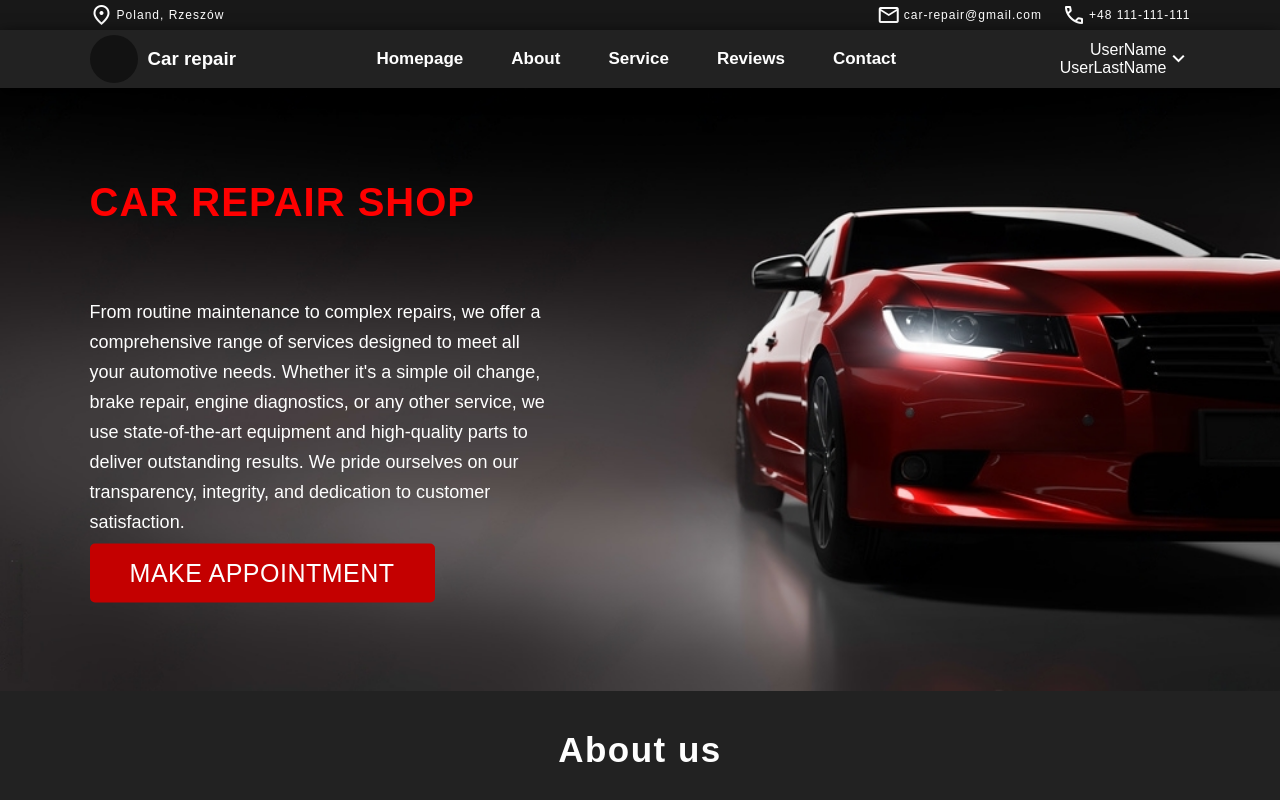
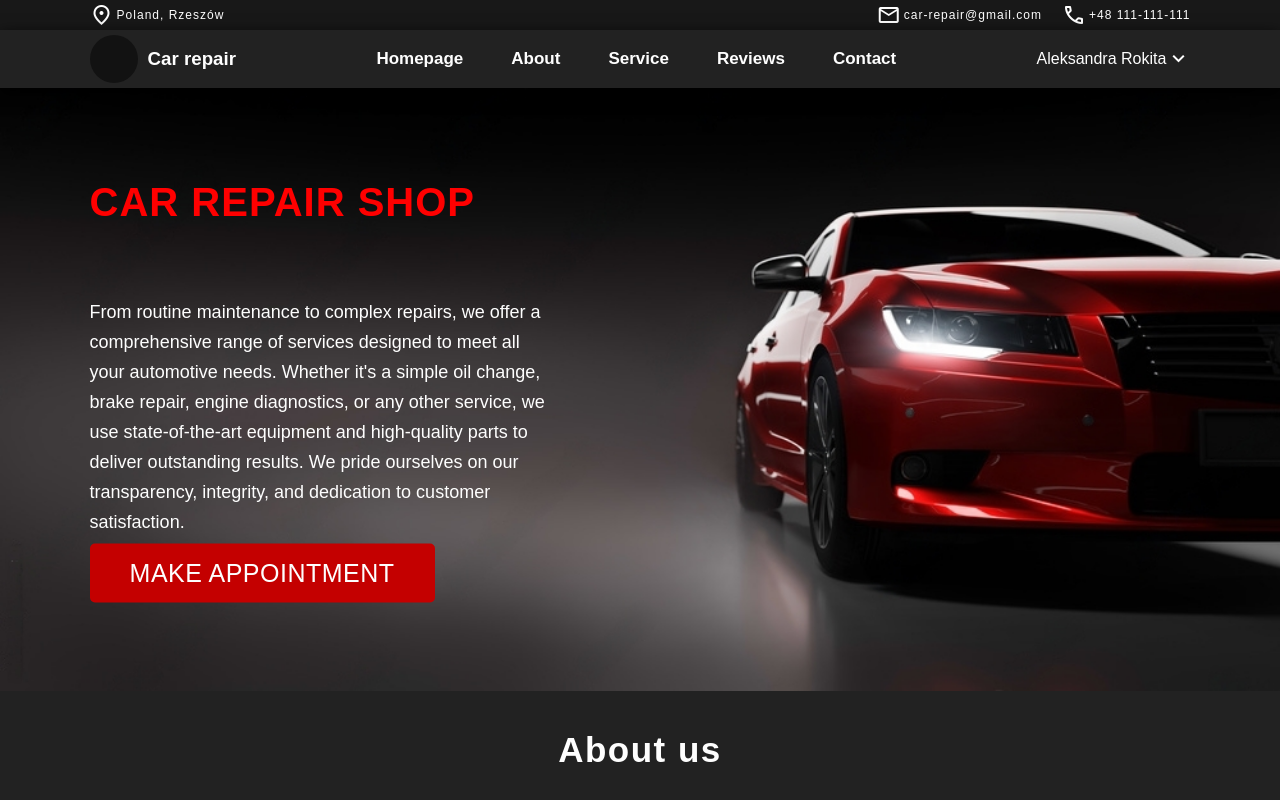
Before and after one commit to mazurek321/CarRepairShop, a React (Vite) app: page /#/ in a window 1280 px wide. Shown: the top 800 px of the page. Built offline with nearby package versions, Linux system fonts and the light colour scheme; the HTML template or start-up script is replaced by a standard one; a web font is replaced by a local one.

Commit message:
Update Navbar.jsx

```diff
--- a/src/Components/HomeComponents/Navbar/Navbar.jsx
+++ b/src/Components/HomeComponents/Navbar/Navbar.jsx
@@ -47,7 +47,7 @@ const Navbar = (props) => {
             {props.logged ?
               <div className='flex'
                  onClick={()=>{setUserToggle(u=>u=!u)}}>
-                 <span>UserName UserLastName</span>
+                 <span>Aleksandra Rokita</span>
                  <span className=
                         {`material-symbols-outlined icon ${userToggle&&"rotated"}`}>
                         expand_more
```
